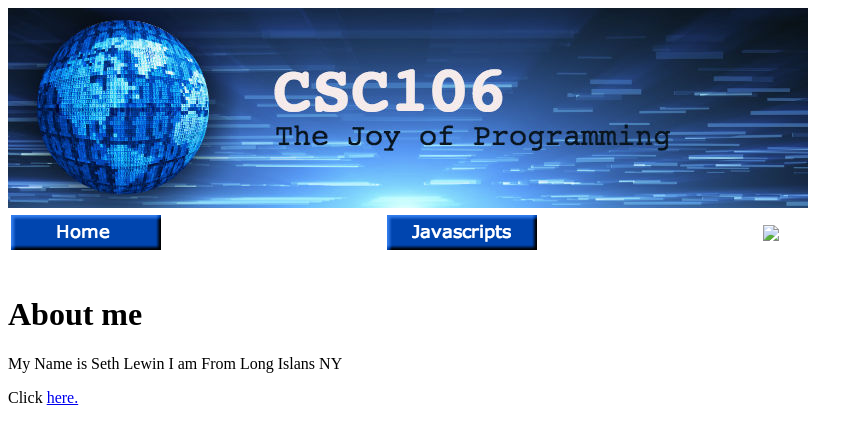
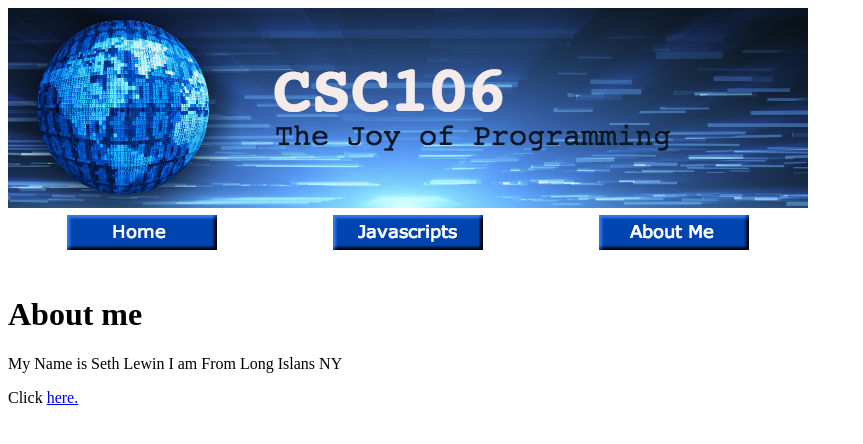
Before and after one commit to sethlewin/sethlewin.github.io, a plain HTML site: page about.html in a window 1280 px wide. Shown: the whole page, without its empty margins (0-863 px from the left). Drawn offline with Linux system fonts and the light colour scheme.

Commit message:
Add files via upload

```diff
--- a/about.html
+++ b/about.html
@@ -1,22 +1,25 @@
 <!DOCTYPE html>
 <html lang="en">
+<head>
     <meta charset="UTF-8">
     <meta name="viewport" content="width=device-width, initial-scale=1.0">
-    <title>Seth's Programing Portfolio</title>
+    <title> About Seth</title>
 </head>
 <body>
     <img src ="banner.jpeg">
-    <table width = "800px">
-        <td>
-            <img src = "home.jpg">
+    <table width="800px">
+        <tr>
+        <td align="center">
+            <a href="index.html"> <img src="home.jpg"></a>
         </td>
-        <td>
-            <img src = "java.png">
+        <td align="center">
+            <a href="java.html"> <img src="java.png"></a>
         </td>
-        <td>
-            <img src = "about me.png">
+        <td align="center">
+            <a href="about.html"> <img src="aboutme.png"></a>
         </td>
-    </table>
+     </tr>
+     </table>
     <img src ="">
 
   <p>
--- a/mystyle.css
+++ b/mystyle.css
@@ -5,5 +5,5 @@
         }
 
         body {
-            background-color: rgb(97, 250, 255);
+            background-color: rgb(97, 200, 255);
         }
```
Also changed, not shown: index.html (+1 -1 lines), java.html (+32 -0 lines).
